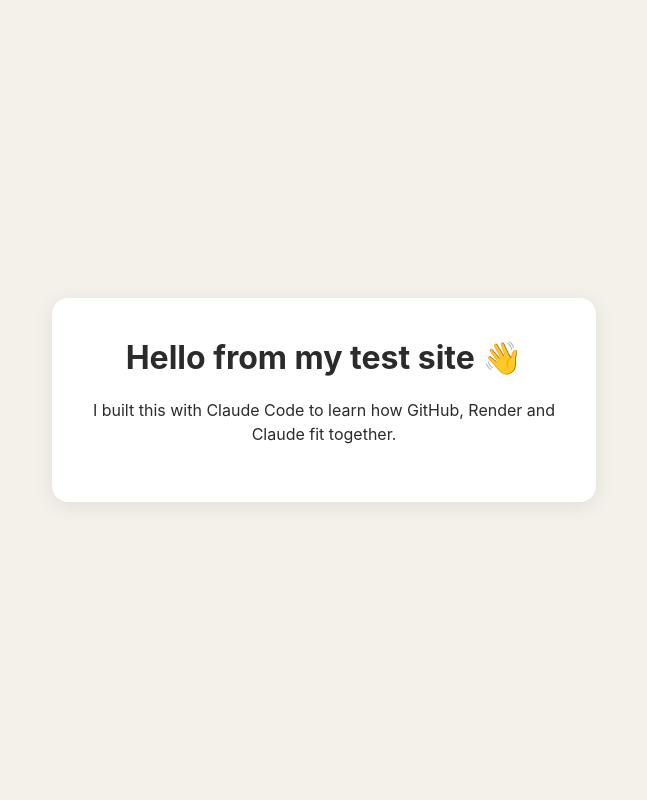
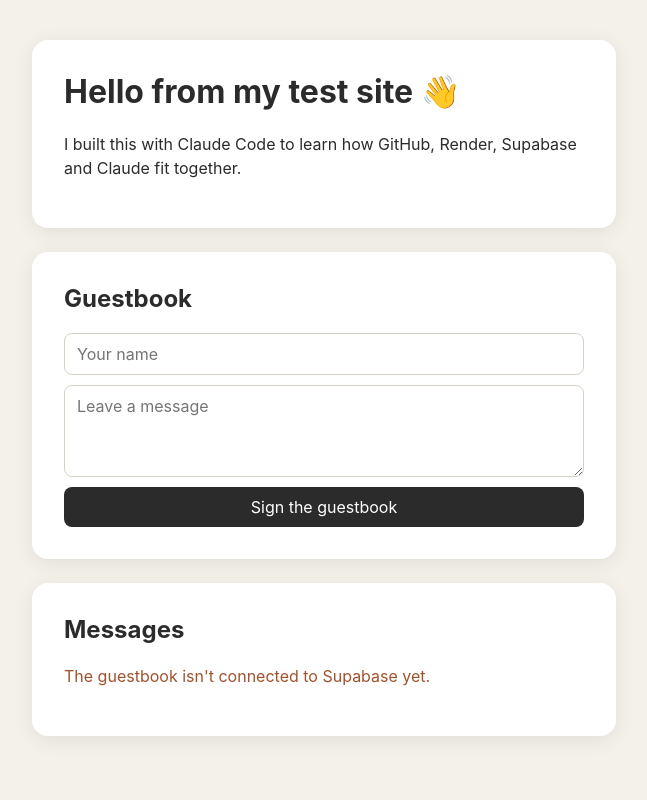
Before and after one commit to Arabella-B/Test, a Flask app: page / in a window 1280 px wide. Shown: the whole page, without its empty margins (316-963 px from the left). Run offline with Flask 3, Linux system fonts and the light colour scheme.

Commit message:
Add Supabase guestbook to test site
Co-Authored-By: Claude Opus 5.5 <noreply@anthropic.com>

```diff
--- a/app.py
+++ b/app.py
@@ -1,13 +1,63 @@
 import os
 
-from flask import Flask, render_template
+import requests
+from dotenv import load_dotenv
+from flask import Flask, redirect, render_template, request, url_for
+
+# Reads SUPABASE_URL and SUPABASE_KEY from a .env file on your Mac.
+# On Render, they come from the service's Environment settings instead.
+load_dotenv()
+
+SUPABASE_URL = os.environ.get("SUPABASE_URL", "")
+SUPABASE_KEY = os.environ.get("SUPABASE_KEY", "")
 
 app = Flask(__name__)
 
 
+def supabase_headers():
+    return {
+        "apikey": SUPABASE_KEY,
+        "Authorization": f"Bearer {SUPABASE_KEY}",
+        "Content-Type": "application/json",
+    }
+
+
+def get_messages():
+    """Fetch the 20 newest guestbook messages from Supabase."""
+    if not SUPABASE_URL or not SUPABASE_KEY:
+        return None
+    response = requests.get(
+        f"{SUPABASE_URL}/rest/v1/messages",
+        headers=supabase_headers(),
+        params={"select": "name,body,created_at", "order": "created_at.desc", "limit": 20},
+        timeout=10,
+    )
+    response.raise_for_status()
+    return response.json()
+
+
 @app.route("/")
 def home():
-    return render_template("index.html")
+    try:
+        messages = get_messages()
+        error = None if messages is not None else "The guestbook isn't connected to Supabase yet."
+    except requests.RequestException:
+        messages, error = [], "Couldn't reach the guestbook right now."
+    return render_template("index.html", messages=messages or [], error=error)
+
+
+@app.route("/sign", methods=["POST"])
+def sign():
+    name = request.form.get("name", "").strip()[:50]
+    body = request.form.get("body", "").strip()[:280]
+    if name and body and SUPABASE_URL and SUPABASE_KEY:
+        requests.post(
+            f"{SUPABASE_URL}/rest/v1/messages",
+            headers=supabase_headers(),
+            json={"name": name, "body": body},
+            timeout=10,
+        )
+    return redirect(url_for("home"))
 
 
 if __name__ == "__main__":
--- a/requirements.txt
+++ b/requirements.txt
@@ -1,2 +1,4 @@
 flask==3.1.2
 gunicorn==23.0.0
+requests==2.32.5
+python-dotenv==1.2.1
--- a/templates/index.html
+++ b/templates/index.html
@@ -8,30 +8,76 @@
     body {
       margin: 0;
       min-height: 100vh;
-      display: grid;
-      place-items: center;
       font-family: -apple-system, system-ui, sans-serif;
       background: #f4f1ea;
       color: #2b2b2b;
-      padding: 16px;
+      padding: 40px 16px;
       box-sizing: border-box;
     }
     .card {
       background: white;
       border-radius: 16px;
-      padding: 40px 32px;
-      max-width: 480px;
-      text-align: center;
+      padding: 32px;
+      max-width: 520px;
+      margin: 0 auto 24px;
       box-shadow: 0 4px 20px rgba(0, 0, 0, 0.08);
     }
-    h1 { margin-top: 0; }
+    h1, h2 { margin-top: 0; }
     p { line-height: 1.5; }
+    form { display: grid; gap: 10px; }
+    input, textarea, button {
+      font: inherit;
+      padding: 10px 12px;
+      border-radius: 8px;
+      border: 1px solid #d6d1c4;
+    }
+    textarea { min-height: 70px; resize: vertical; }
+    button {
+      background: #2b2b2b;
+      color: white;
+      border: none;
+      cursor: pointer;
+    }
+    ul { list-style: none; padding: 0; margin: 0; }
+    li { border-top: 1px solid #eee; padding: 12px 0; }
+    li:first-child { border-top: none; }
+    .who { font-weight: 600; }
+    .when { color: #888; font-size: 0.85em; margin-left: 6px; }
+    .note { color: #a0522d; }
   </style>
 </head>
 <body>
   <div class="card">
     <h1>Hello from my test site 👋</h1>
-    <p>I built this with Claude Code to learn how GitHub, Render and Claude fit together.</p>
+    <p>I built this with Claude Code to learn how GitHub, Render, Supabase and Claude fit together.</p>
+  </div>
+
+  <div class="card">
+    <h2>Guestbook</h2>
+    <form method="post" action="/sign">
+      <input name="name" placeholder="Your name" maxlength="50" required>
+      <textarea name="body" placeholder="Leave a message" maxlength="280" required></textarea>
+      <button type="submit">Sign the guestbook</button>
+    </form>
+  </div>
+
+  <div class="card">
+    <h2>Messages</h2>
+    {% if error %}
+      <p class="note">{{ error }}</p>
+    {% elif not messages %}
+      <p>No messages yet. Be the first!</p>
+    {% else %}
+      <ul>
+        {% for m in messages %}
+          <li>
+            <span class="who">{{ m.name }}</span>
+            <span class="when">{{ m.created_at[:10] }}</span>
+            <div>{{ m.body }}</div>
+          </li>
+        {% endfor %}
+      </ul>
+    {% endif %}
   </div>
 </body>
 </html>
```
Also changed, not shown: 1 other file.
